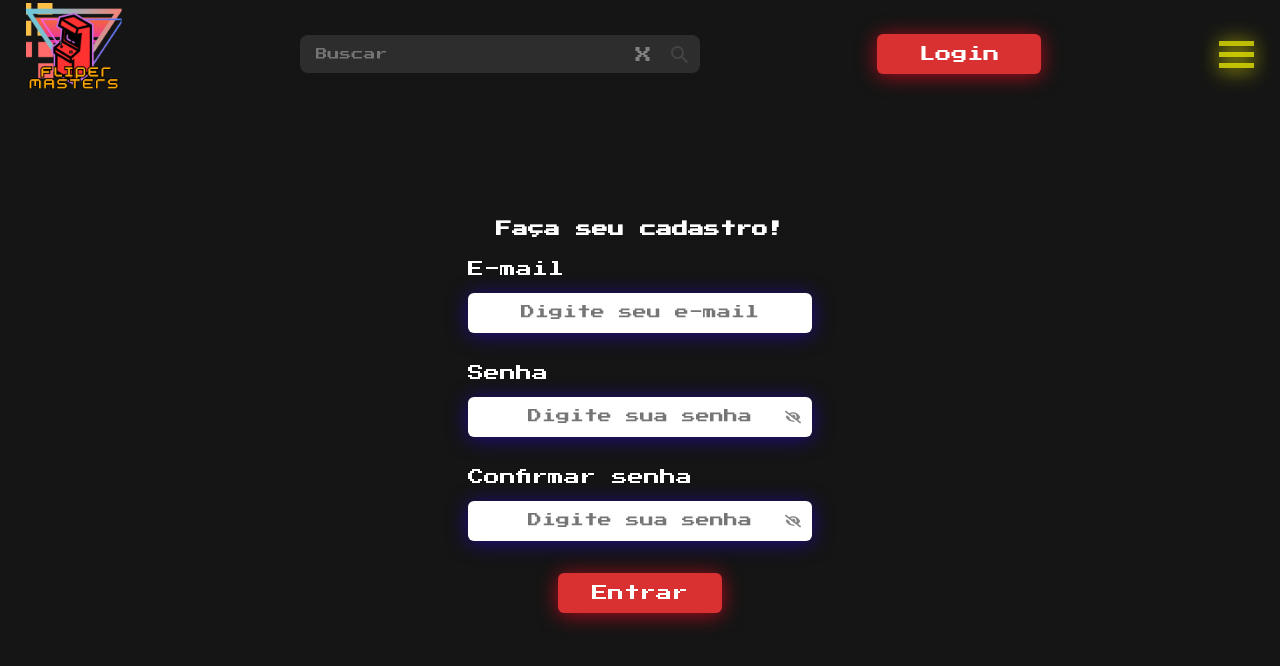
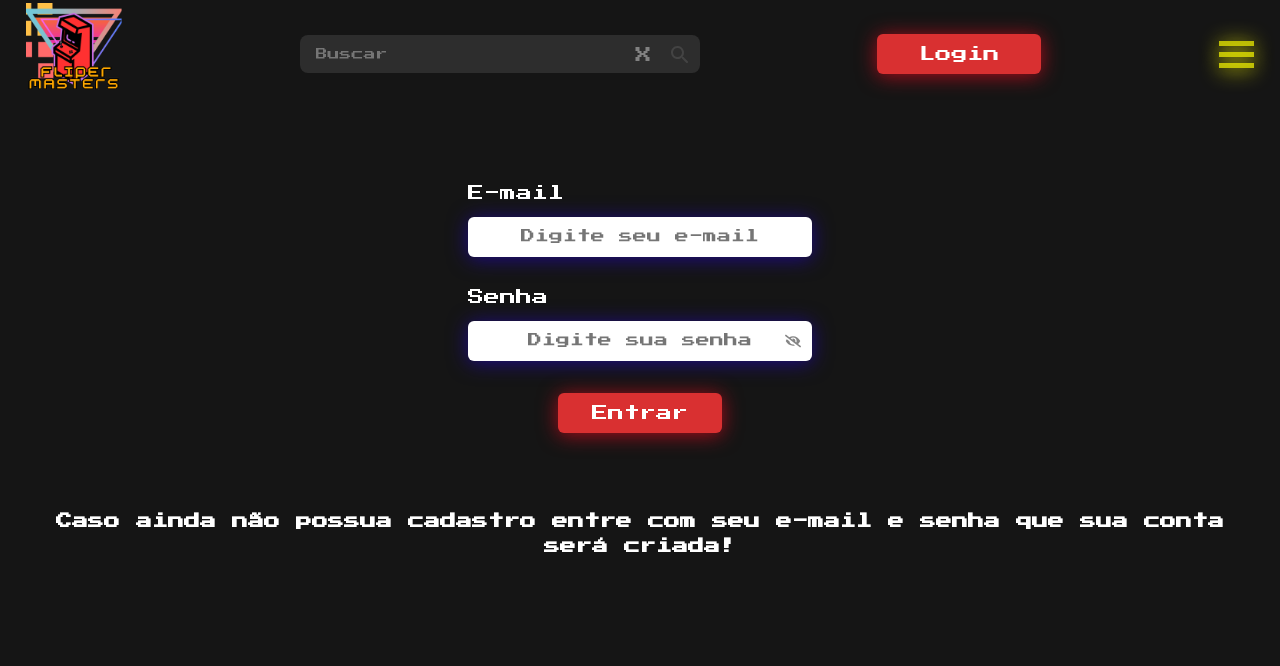
Before and after one commit to Deivz/appmasters-test, a React (Vite) app: page /register in a window 1280 px wide. Shown: the top 666 px of the page. Built offline with nearby package versions, Linux system fonts and the light colour scheme; no server answers; the database is empty.

Commit message:
Projeto finalizado! Consertados: ordenação dos itens, trazer dados somente do usuário e cadastro e login são feitos na mesma rota.  Verificar por que vercel não lê o .env.

```diff
--- a/src/contexts/AuthContext.tsx
+++ b/src/contexts/AuthContext.tsx
@@ -1,4 +1,4 @@
-import { signInWithEmailAndPassword, signOut } from 'firebase/auth';
+import { createUserWithEmailAndPassword, signInWithEmailAndPassword, signOut } from 'firebase/auth';
 import { ReactNode, createContext, useEffect, useState } from 'react';
 import { useNavigate } from "react-router-dom";
 import { auth } from '../config/firebase';
@@ -20,6 +20,7 @@ interface AuthContextProviderType {
   setPassword: React.Dispatch<React.SetStateAction<string>>;
   login: () => void;
   logout: () => void;
+  register: () => void;
   user: User | null;
 }
 
@@ -44,7 +45,8 @@ export default function AuthContextProvider({ children }: AuthContextProviderPro
 
       switch (errorCode) {
         case 'auth/user-not-found':
-          message = 'Usuário não encontrado.';
+          message = 'E-mail não cadastrado, sua conta será criada!'
+          register();
           break;
         case 'auth/wrong-password':
           message = 'Senha incorreta.';
@@ -87,6 +89,57 @@ export default function AuthContextProvider({ children }: AuthContextProviderPro
     }
   }
 
+  const register = async () => {
+
+    try {
+      await createUserWithEmailAndPassword(auth, email, password);
+      toast.success('Conta criada com sucesso!', {
+        position: "top-center",
+        autoClose: 3000,
+        hideProgressBar: false,
+        closeOnClick: true,
+        pauseOnHover: true,
+        draggable: true,
+        progress: undefined,
+        theme: "colored",
+      });
+      navigate('/');
+    } catch (error: any) {
+      const errorCode = error.code;
+      let message = '';
+
+      switch (errorCode) {
+        case 'auth/invalid-email':
+          message = 'E-mail inválido';
+          break;
+
+        case 'auth/missing-password':
+          message = 'Password não pode estar vazio';
+          break;
+
+        case 'auth/weak-password':
+          message = 'Password deve possuir ao menos 6 caracteres';
+          break;
+
+        case 'auth/email-already-in-use':
+          message = 'Usuário já cadastrado';
+          break;
+      }
+
+      toast.error(message, {
+        position: "top-center",
+        autoClose: 3000,
+        hideProgressBar: false,
+        closeOnClick: true,
+        pauseOnHover: true,
+        draggable: true,
+        progress: undefined,
+        theme: "colored",
+      });
+    }
+
+  }
+
   useEffect(() => {
     const unsubscribe = auth.onAuthStateChanged((user) => {
       if (user) {
@@ -100,7 +153,7 @@ export default function AuthContextProvider({ children }: AuthContextProviderPro
   }, []);
 
   return (
-    <AuthContext.Provider value={{ email, setEmail, password, setPassword, login, logout, user }}>
+    <AuthContext.Provider value={{ email, setEmail, password, setPassword, login, logout, register, user }}>
       {children}
     </AuthContext.Provider>
   );
--- a/src/contexts/GamesContext.tsx
+++ b/src/contexts/GamesContext.tsx
@@ -10,6 +10,7 @@ interface StoredGame {
   game_id: number;
   favorited: number;
   rated: number;
+  user: string;
 }
 
 interface FavsAndRatingContextProps {
@@ -49,6 +50,7 @@ export default function FavsAndRatingContextProvider({ children }: FavsAndRating
         id: doc.id,
         game_id: doc.data().game_id,
         favorited: doc.data().favorited,
+        user: doc.data().user,
         rated: doc.data().rated,
       }));
 
@@ -65,9 +67,12 @@ export default function FavsAndRatingContextProvider({ children }: FavsAndRating
     for (let game of data) {
 
       if(storedGames){
-        const storedGame = storedGames.find((storedGame) => storedGame.game_id === game.id);
+        const storedGame = storedGames.find((storedGame) => (storedGame.game_id === game.id && storedGame.user === user?.email));
 
-        Object.assign(game, { favorite: storedGame?.favorited, rating: storedGame?.rated });
+        Object.assign(game, {
+          favorite: storedGame?.favorited ? storedGame?.favorited : 0,
+          rating: storedGame?.rated ? storedGame?.rated: 0
+        });
 
         setGamesList((previousValue) => [...previousValue, game]);
 
--- a/src/hooks/useFavorites.tsx
+++ b/src/hooks/useFavorites.tsx
@@ -1,7 +1,11 @@
 import { addDoc, doc, getDocs, query, updateDoc, where } from "firebase/firestore";
 import { db, gamesCollectionRef } from "../config/firebase";
+import { AuthContext } from "../contexts/AuthContext";
+import { useContext } from "react";
 
 export default function useFavorite(gameId: number) {
+
+  const { user } = useContext(AuthContext);
 
   const checkIfGameAlreadyExists = async (): Promise<string | false> => {
     const getGameId = query(gamesCollectionRef, where("game_id", "==", gameId));
@@ -25,9 +29,9 @@ export default function useFavorite(gameId: number) {
 
     if(storedGame){
       const gameDoc = doc(db, 'games', storedGame);
-      await updateDoc(gameDoc, { favorited: value })
+      await updateDoc(gameDoc, { favorited: value, user: user?.email })
     } else {
-      await addDoc(gamesCollectionRef, {game_id: gameId, favorited: value});
+      await addDoc(gamesCollectionRef, {game_id: gameId, favorited: value, user: user?.email});
     }
   }
 
--- a/src/hooks/useRating.tsx
+++ b/src/hooks/useRating.tsx
@@ -1,7 +1,11 @@
 import { addDoc, doc, getDocs, query, updateDoc, where } from "firebase/firestore";
 import { db, gamesCollectionRef } from "../config/firebase";
+import { useContext } from "react";
+import { AuthContext } from "../contexts/AuthContext";
 
 export default function useRating(gameId: number) {
+
+  const { user } = useContext(AuthContext);
 
   const checkIfGameAlreadyExists = async (): Promise<string | false> => {
     const getGameId = query(gamesCollectionRef, where("game_id", "==", gameId));
@@ -25,9 +29,9 @@ export default function useRating(gameId: number) {
 
     if(storedGame){
       const gameDoc = doc(db, 'games', storedGame);
-      await updateDoc(gameDoc, { rated: value })
+      await updateDoc(gameDoc, { rated: value, user: user?.email })
     } else {
-      await addDoc(gamesCollectionRef, {game_id: gameId, rated: value});
+      await addDoc(gamesCollectionRef, {game_id: gameId, rated: value, user: user?.email});
     }
   }
 
--- a/src/pages/games/index.tsx
+++ b/src/pages/games/index.tsx
@@ -85,23 +85,23 @@ export default function Games() {
             gamesList
             .sort((gameOne, gameTwo) => isActive ? gameTwo.rating - gameOne.rating : gameOne.rating - gameTwo.rating)
             .filter((game: GameData) => {
-                return favorites ? game.favorite : game
+              return favorites ? game.favorite : game;
             })
             .filter((game: GameData) => {
-                return genreArray.length ? genreArray.includes(game.genre) : game
+              return genreArray.length ? genreArray.includes(game.genre) : game;
             })
             .filter((game: GameData) => {
               if (searchGame) {
-                  return game.title.toUpperCase().includes(searchGame.toUpperCase())
-                    || game.genre.toUpperCase().includes(searchGame.toUpperCase()) ? game : game.title.toLowerCase().includes(searchGame);
+                return game.title.toUpperCase().includes(searchGame.toUpperCase()) ||
+                  game.genre.toUpperCase().includes(searchGame.toUpperCase()) ||
+                  game.title.toLowerCase().includes(searchGame);
               } else {
                 return game;
               }
             })
             .map((game: GameData) => {
-                return <Card gameInfo={game} key={game.id} />
+              return <Card gameInfo={game} key={game.id} />;
             })
-
           }
         </div>
       </GamesContainer>
--- a/src/pages/login/index.tsx
+++ b/src/pages/login/index.tsx
@@ -1,7 +1,6 @@
 import { useContext } from 'react'
 import UserForm from '../../components/userForm'
 import { AuthContext } from '../../contexts/AuthContext'
-import { NavLink } from 'react-router-dom';
 import { LoginContainer } from './Login.styles';
 
 export default function Login() {
@@ -18,7 +17,7 @@ export default function Login() {
         onPasswordChange={setPassword}
       />
       <span>
-        <h3>Ainda não possui cadastro? Cadastre-se <NavLink to='/register'>aqui</NavLink></h3>
+        <h3>Caso ainda não possua cadastro entre com seu e-mail e senha que sua conta será criada!</h3>
       </span>
     </LoginContainer>
   )
--- a/src/pages/register/Register.styles.ts
+++ /dev/null
@@ -1,9 +0,0 @@
-import { styled } from "styled-components";
-
-export const RegisterContainer = styled.div`
-  align-items: center;
-  display: flex;
-  flex-direction: column;
-  height: 40rem;
-  justify-content: center;
-`
--- a/src/pages/register/index.tsx
+++ /dev/null
@@ -1,84 +0,0 @@
-import { useState } from 'react';
-import { createUserWithEmailAndPassword } from 'firebase/auth';
-import { auth } from '../../config/firebase';
-import UserForm from '../../components/userForm';
-import { RegisterContainer } from './Register.styles';
-import { useNavigate } from 'react-router-dom';
-import { toast } from 'react-toastify';
-
-export default function Register() {
-
-  const navigate = useNavigate();
-
-  const [email, setEmail] = useState<string>('');
-  const [password, setPassword] = useState<string>('');
-  const [passwordConfirm, setPasswordConfirm] = useState<string>('');
-
-  const checkPasswordsMatches = () => {
-    if (passwordConfirm !== password) {
-      throw new Error;
-    }
-  }
-
-  const register = async () => {
-
-    try {
-      checkPasswordsMatches();
-      await createUserWithEmailAndPassword(auth, email, password);
-      navigate('/');
-    } catch (error: any) {
-      const errorCode = error.code;
-      let message = '';
-
-      switch (errorCode) {
-        case 'auth/invalid-email':
-          message = 'E-mail inválido';
-          break;
-
-        case 'auth/missing-password':
-          message = 'Password não pode estar vazio';
-          break;
-
-        case 'auth/weak-password':
-          message = 'Password deve possuir ao menos 6 caracteres';
-          break;
-
-        case 'auth/email-already-in-use':
-          message = 'Usuário já cadastrado';
-          break;
-
-        default:
-          message = 'As senhas digitadas não coincidem';
-          break;
-      }
-
-      toast.error(message, {
-        position: "top-center",
-        autoClose: 3000,
-        hideProgressBar: false,
-        closeOnClick: true,
-        pauseOnHover: true,
-        draggable: true,
-        progress: undefined,
-        theme: "colored",
-      });
-    }
-
-  }
-
-  return (
-    <RegisterContainer>
-      <h3>Faça seu cadastro!</h3>
-      <UserForm
-        formAction={register}
-        email={email}
-        onEmailChange={setEmail}
-        password={password}
-        onPasswordChange={setPassword}
-        passwordConfirm={passwordConfirm}
-        onPasswordConfirmChange={setPasswordConfirm}
-        hasPasswordConfirm
-      />
-    </RegisterContainer>
-  )
-}
--- a/src/routes.tsx
+++ b/src/routes.tsx
@@ -4,7 +4,6 @@ import DefaultPage from './components/defaultPage';
 import Games from './pages/games';
 import NotFound from './pages/notFound';
 import Login from './pages/login';
-import Register from './pages/register';
 import AuthContextProvider from './contexts/AuthContext';
 import ModalContextProvider from './contexts/ModalContext';
 import FavsAndRatingContextProvider from './contexts/GamesContext';
@@ -27,7 +26,7 @@ export default function AppRouter() {
                     <Route path='/' element={<DefaultPage />}>
                       <Route index element={< Games />} />
                       <Route path='auth' element={<Login />} />
-                      <Route path='register' element={<Register />} />
+                      <Route path='register' element={<Login />} />
                       <Route path='*' element={<NotFound />} />
                     </Route>
                   </Routes>
```
Also changed, not shown: src/components/actionButton/ActionButton.styles.ts (+0 -8 lines). Lines whose indentation alone changed are shown as unchanged.
